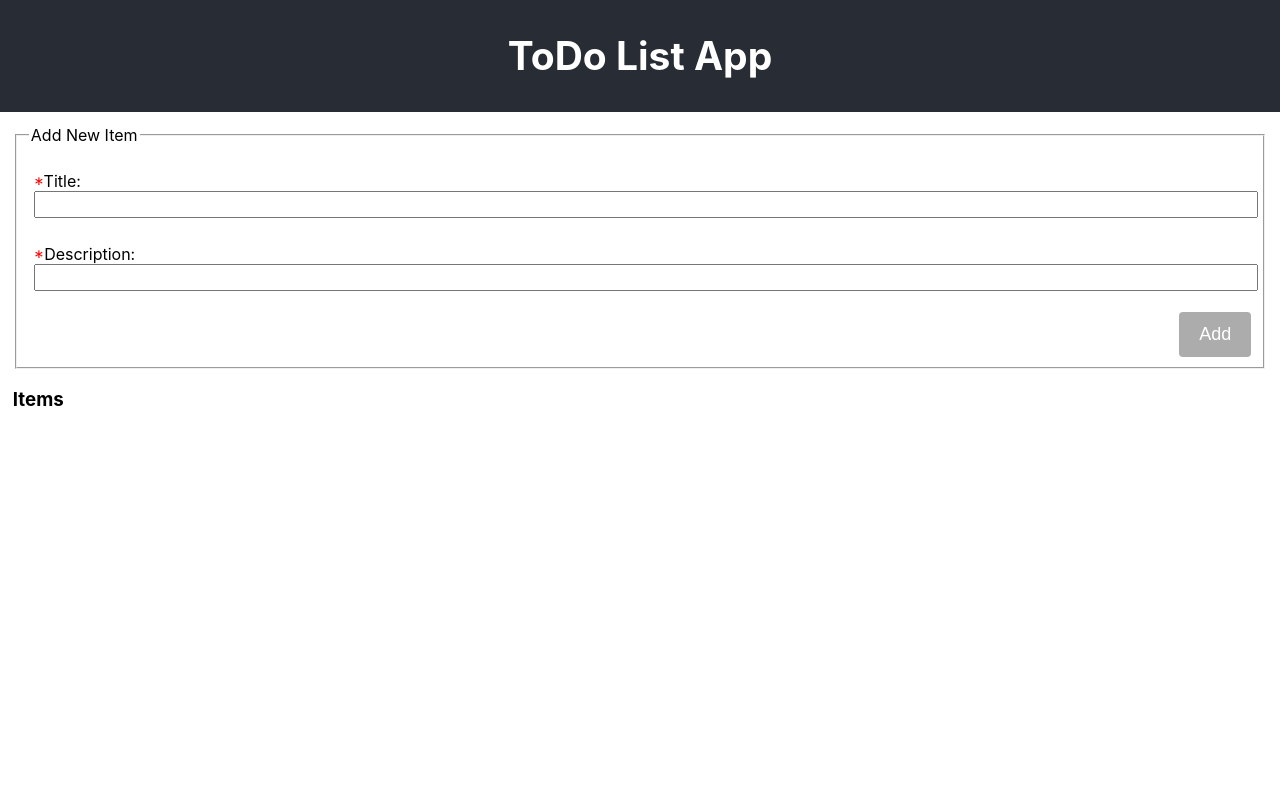
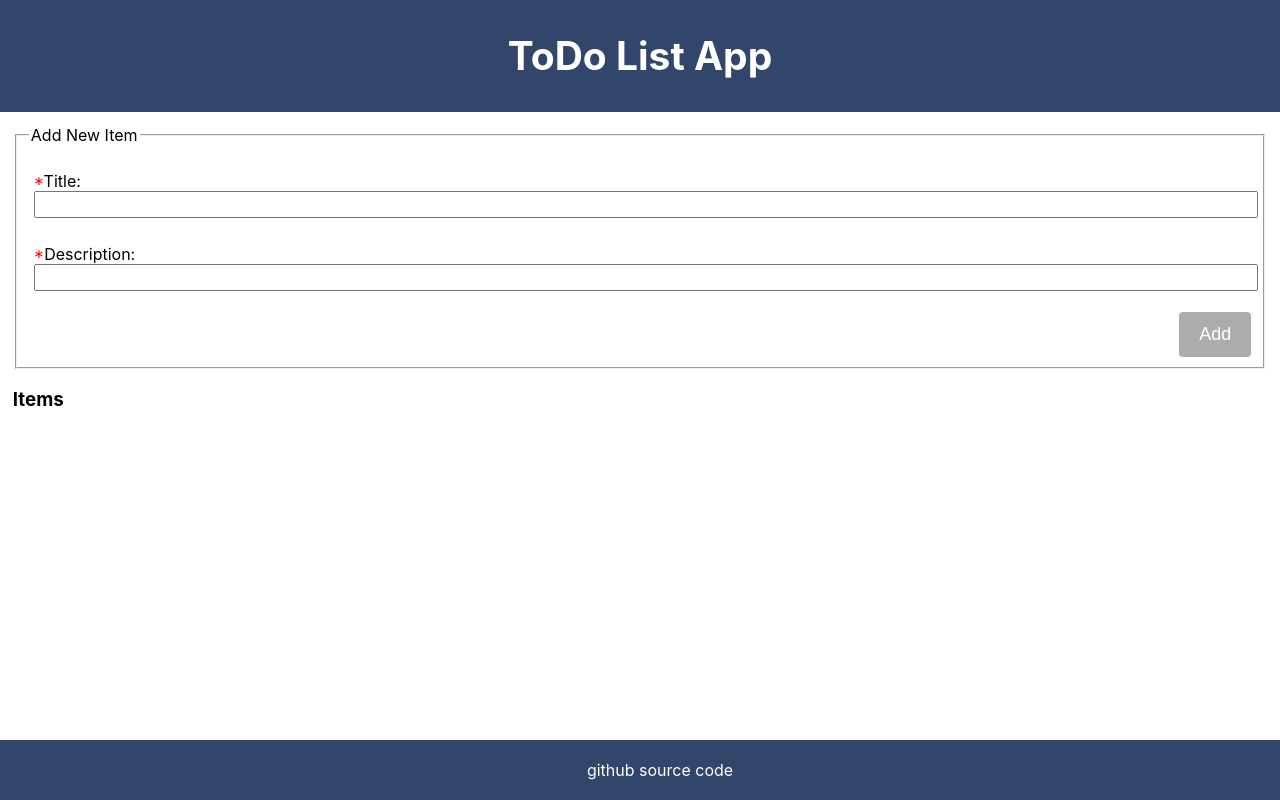
Before and after one commit to TomazJunior/react-todo-list-app, a React (Create React App) app: page / in a window 1280 px wide. Built offline with nearby package versions, Linux system fonts and the light colour scheme.

Commit message:
publish into the github page

```diff
--- a/public/index.html
+++ b/public/index.html
@@ -36,5 +36,8 @@
       To begin the development, run `npm start` or `yarn start`.
       To create a production bundle, use `npm run build` or `yarn build`.
     -->
+    <div class="footer">
+      <a target="_blank" href="https://github.com/TomazJunior/react-todo-list-app">github source code</a>
+    </div>
   </body>
 </html>
--- a/src/components/TodoList.css
+++ b/src/components/TodoList.css
@@ -1,5 +1,5 @@
 .TodoList-header {
-  background-color: #282c34;
+  background: #32456a;
   display: flex;
   flex-direction: column;
   align-items: center;
--- a/src/index.css
+++ b/src/index.css
@@ -12,3 +12,23 @@ code {
   font-family: source-code-pro, Menlo, Monaco, Consolas, "Courier New",
     monospace;
 }
+
+.footer {
+  padding: 20px;
+  position: fixed;
+  left: 0;
+  bottom: 0;
+  width: 100%;
+  color: white;
+  background: #32456a;
+  text-align: center;
+}
+
+.footer a:link, a:visited {
+    color: white;
+    text-decoration: none;
+}
+
+.footer a:link:active, a:visited:active {
+    color: white;
+}
```
Also changed, not shown: package.json (+7 -2 lines), 2 other files (tests, documents, lock files or other folders).
